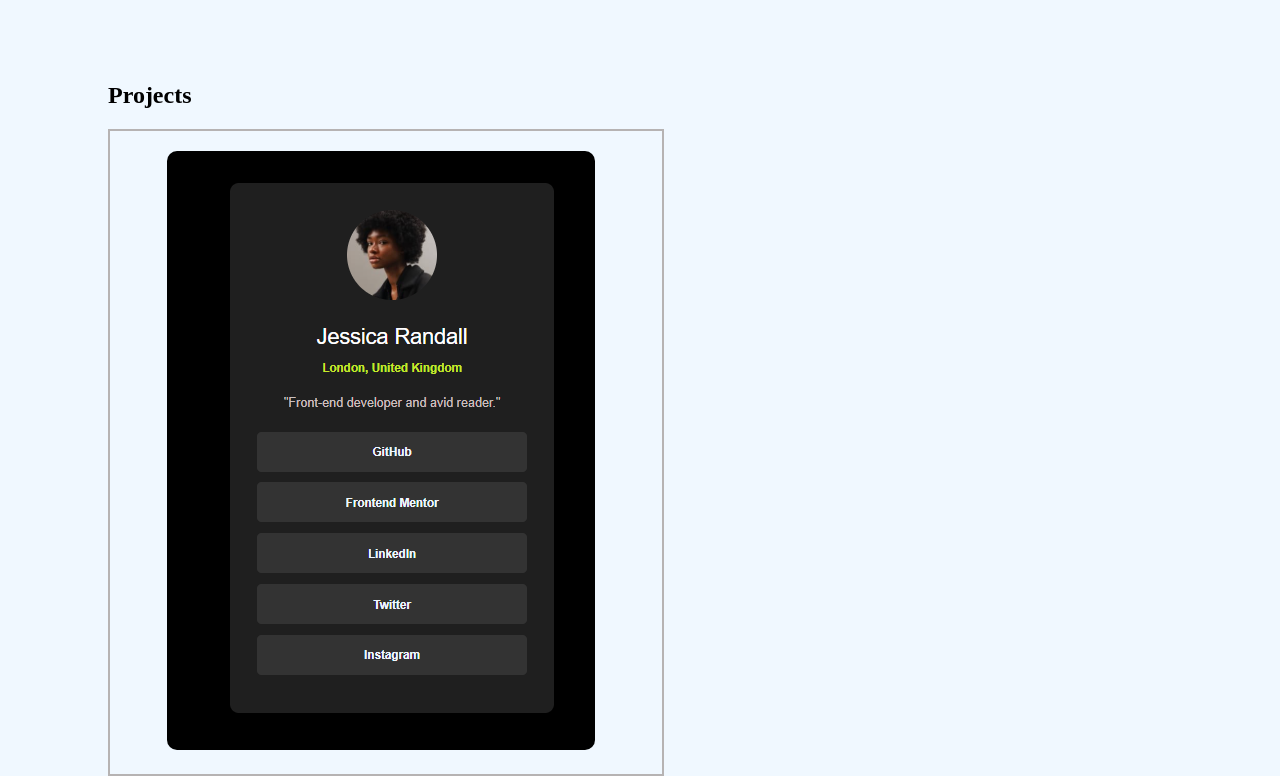
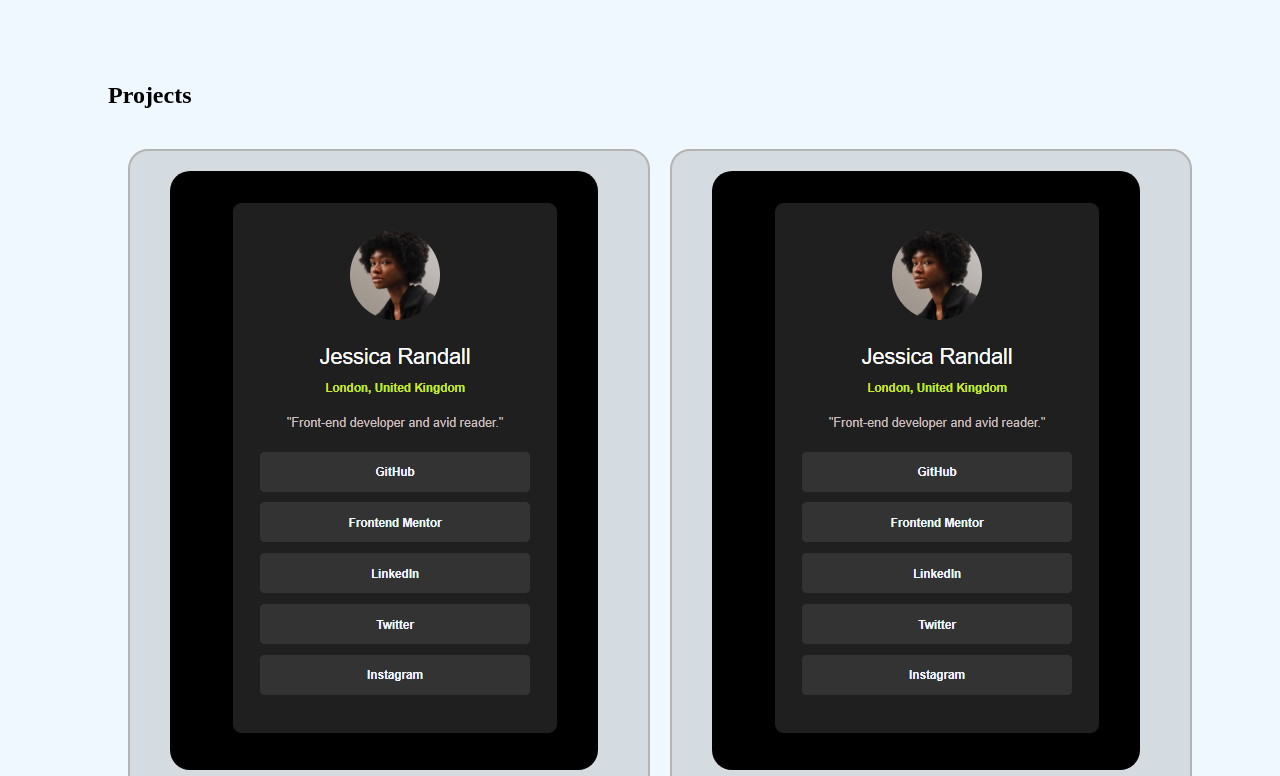
Before and after one commit to atupyeetwevee/My-Portfolio, a plain HTML site: page index.html in a window 1280 px wide. Shown: the part 1260-2036 px from the top of the page. Drawn offline with Linux system fonts and the light colour scheme.

Commit message:
Initial commit

```diff
--- a/index.html
+++ b/index.html
@@ -50,8 +50,10 @@
 
        <section class="area4">
         <h1>Projects</h1>
+        <div id="box">
             <div class="project-1"><img src="social-profile-links.PNG" class="picture-2"></div>
             <div class="project-2"><img src="social-profile-links.PNG" class="picture-3"></div>
+        </div>
        </section>
 
        <section class="area5">
--- a/styles.css
+++ b/styles.css
@@ -105,20 +105,20 @@ button{
 }
 
 /* Projects section */
-/* #box{
+#box{
     display: flex;
     flex-direction: row;
     justify-content: space-between;
-    gap: 5px;
+    gap: 20px;
     height: auto;
-    background-color: rgb(146, 216, 216);
-} */
+    width: 100%;
+    padding: 20px;
+}
 
 .picture-2, .picture-3{
     height: auto;
     max-width: 100%;
     border-radius: 20px;
-    padding: 10px;
     margin-right: 10px;
 }
 
@@ -126,8 +126,11 @@ button{
     width: 50%;
     text-align: center;
     align-items: center;
-    padding: 10px;
+    padding: 20px;
+    background-color: rgba(138, 143, 143, 0.267);
     border: 2px solid rgb(182, 179, 179);
+    border-radius: 20px;
+    margin-bottom: 20px;
 }
 /* the Experience section */
 
```
